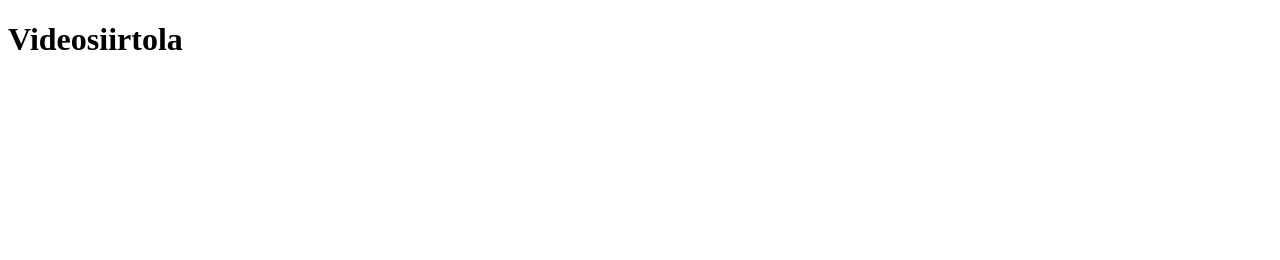
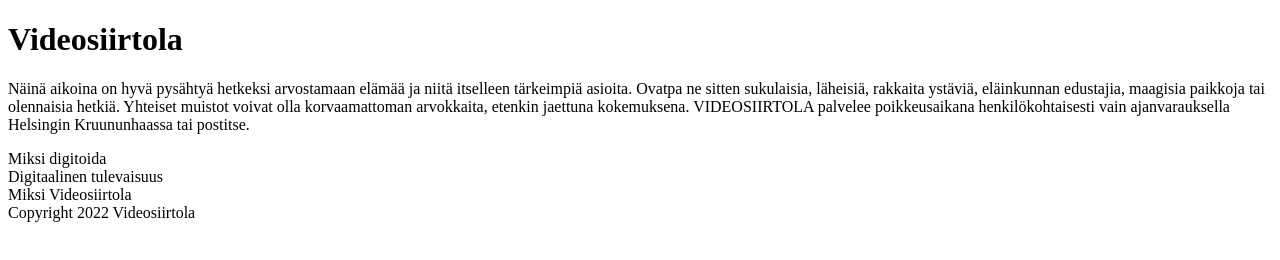
Before and after one commit to n0gear/videosiirtola-fi-netlify, a plain HTML site: page index.html in a window 1280 px wide. Drawn offline with Linux system fonts and the light colour scheme.

Commit message:
added paragraph text and divs

```diff
--- a/index.html
+++ b/index.html
@@ -9,5 +9,11 @@
 </head>
 <body>
     <h1>Videosiirtola</h1>
+    <p>Näinä aikoina on hyvä pysähtyä hetkeksi arvostamaan elämää ja niitä itselleen tärkeimpiä asioita. Ovatpa ne sitten sukulaisia, läheisiä, rakkaita ystäviä, eläinkunnan edustajia, maagisia paikkoja tai olennaisia hetkiä. Yhteiset muistot voivat olla korvaamattoman arvokkaita, etenkin jaettuna kokemuksena. VIDEOSIIRTOLA palvelee poikkeusaikana henkilökohtaisesti vain ajanvarauksella Helsingin Kruununhaassa tai postitse.</p>
+    <div>Miksi digitoida</div>
+    <div>Digitaalinen tulevaisuus</div>
+    <div>Miksi Videosiirtola</div>
+
+    <footer>Copyright 2022 Videosiirtola</footer>
 </body>
 </html>
```
